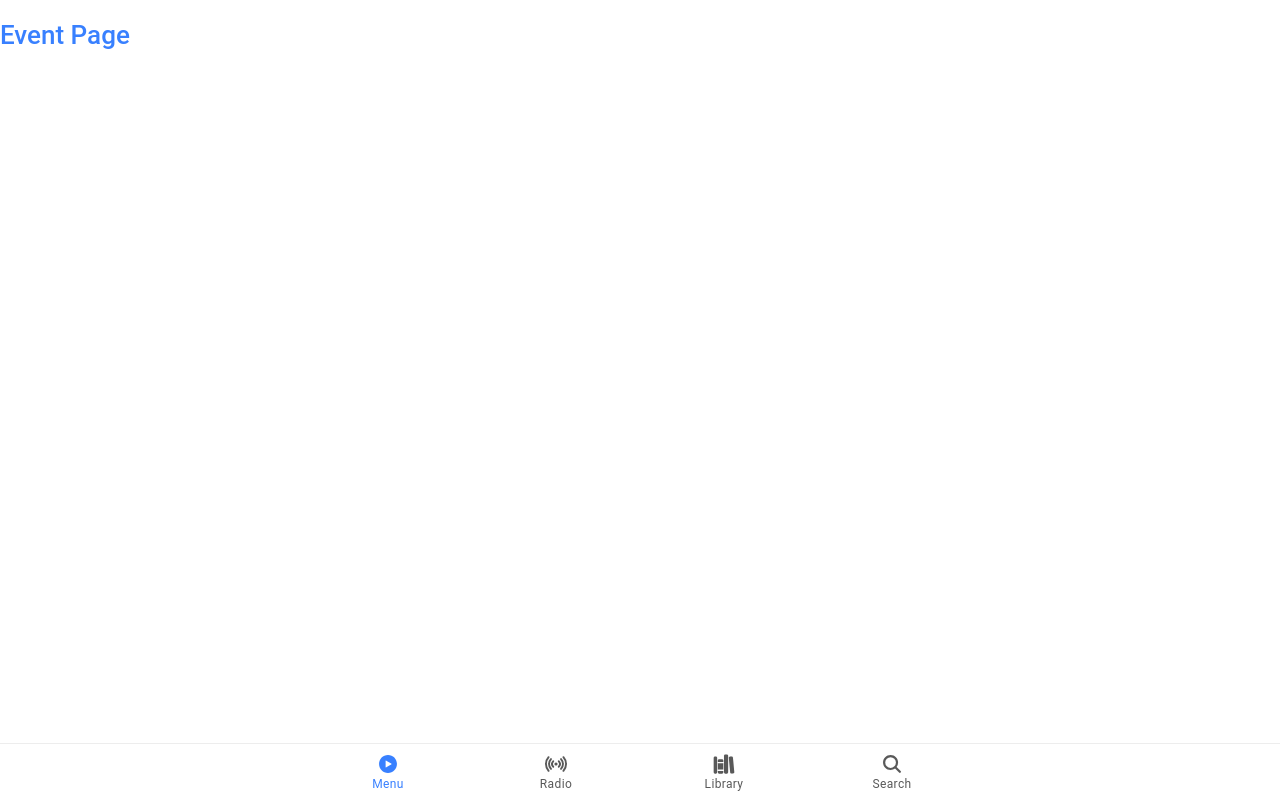
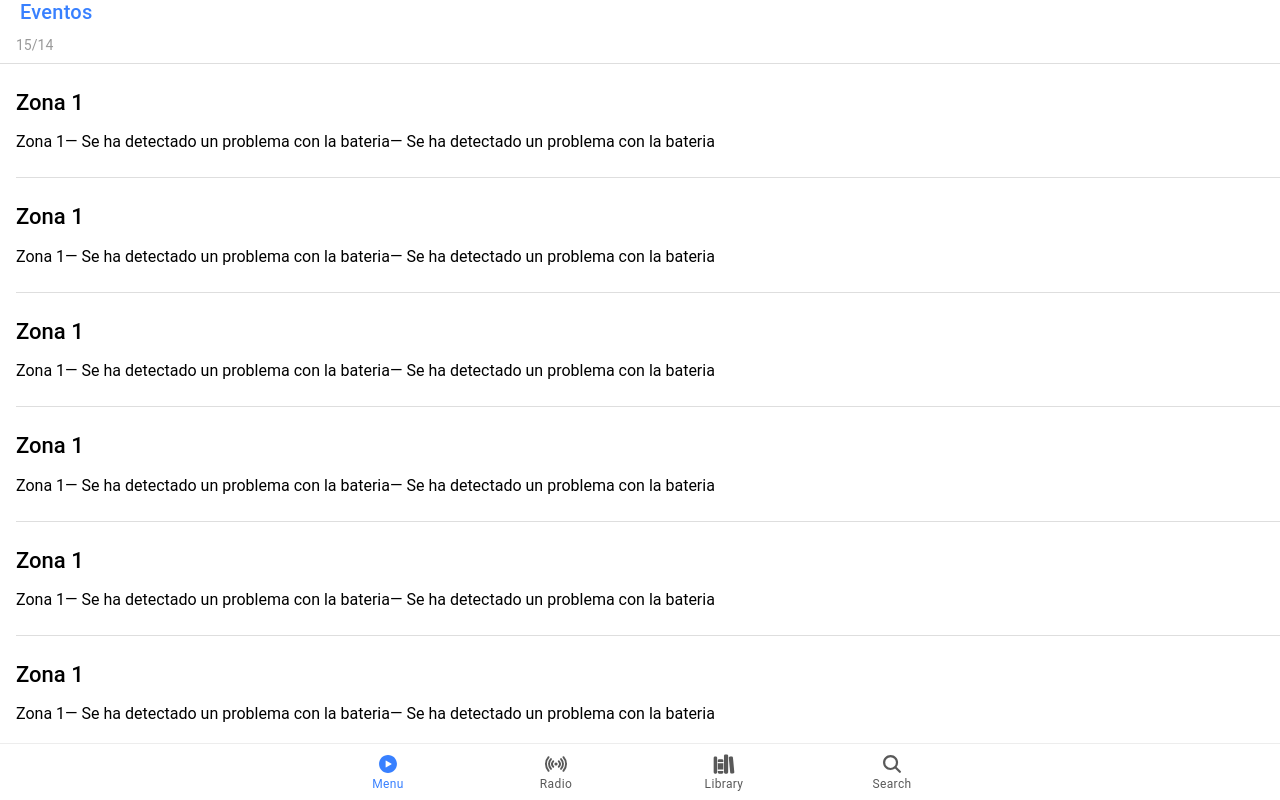
Before and after one commit to Vinici0/ionic-sc, a React (Vite) app: page /home/event in a window 1280 px wide. Built offline with nearby package versions, Linux system fonts and the light colour scheme.

Commit message:
update component in home

```diff
--- a/src/pages/home/components/EventDetail.tsx
+++ b/src/pages/home/components/EventDetail.tsx
@@ -1,13 +1,87 @@
 import {
+  IonCol,
+  IonGrid,
+  IonItemDivider,
+  IonLabel,
+  IonRow,
   IonText,
+  IonTitle,
 } from "@ionic/react";
 
-export const EventDetail = () => {
+import "./Statyles.css";
+import { EventDetailProps } from "../../../interfaces/interfaces";
+import { EventListItem } from "./EventListItem";
+
+const EventDetailList: EventDetailProps[] = [
+  {
+    id: 1,
+    date: "13/03/24 14:21:08",
+    zone: "Zona 1",
+    event: "Problema de bateria",
+    description: "Se ha detectado un problema con la bateria",
+  },
+  {
+    id: 2,
+    date: "13/03/24 14:21:08",
+    zone: "Zona 1",
+    event: "Problema de bateria",
+    description: "Se ha detectado un problema con la bateria",
+  },
+  {
+    id: 3,
+    date: "13/03/24 14:21:08",
+    zone: "Zona 1",
+    event: "Problema de bateria",
+    description: "Se ha detectado un problema con la bateria",
+  },
+  {
+    id: 4,
+    date: "13/03/24 14:21:08",
+    zone: "Zona 1",
+    event: "Problema de bateria",
+    description: "Se ha detectado un problema con la bateria",
+  },
+  {
+    id: 5,
+    date: "13/03/24 14:21:08",
+    zone: "Zona 1",
+    event: "Problema de bateria",
+    description: "Se ha detectado un problema con la bateria",
+  },
+  {
+    id: 6,
+    date: "13/03/24 14:21:08",
+    zone: "Zona 1",
+    event: "Problema de bateria",
+    description: "Se ha detectado un problema con la bateria",
+  },
+  {
+    id: 7,
+    date: "13/03/24 14:21:08",
+    zone: "Zona 1",
+    event: "Problema de bateria",
+    description: "Se ha detectado un problema con la bateria",
+  },
+  {
+    id: 8,
+    date: "13/03/24 14:21:08",
+    zone: "Zona 1",
+    event: "Problema de bateria",
+    description: "Se ha detectado un problema con la bateria",
+  },
+];
+
+export const EventDetail: React.FC = () => {
   return (
     <>
-      <IonText color="primary">
-        <h1>Event Page</h1>
-      </IonText>
+      <IonTitle color="primary">Eventos</IonTitle>
+      <IonItemDivider sticky>
+        <IonLabel>15/14</IonLabel>
+      </IonItemDivider>
+      {/* Mapea cada elemento de EventDetailList y pasa cada objeto como prop a SessionListItem */}
+      {EventDetailList.map((eventDetailProps: EventDetailProps, index:number) => (
+        <EventListItem key={index}  eventDetailProps={eventDetailProps} number={index} />
+      ))}
     </>
   );
 };
--- /dev/null
+++ b/src/pages/home/components/EventListItem.tsx
@@ -0,0 +1,38 @@
+import React, { useRef } from "react";
+import {
+  IonItemSliding,
+  IonItem,
+  IonLabel,
+  IonItemOptions,
+  IonItemOption,
+} from "@ionic/react";
+
+import { EventDetailProps } from "../../../interfaces/interfaces";
+
+interface EventDetailObjectProps {
+  eventDetailProps: EventDetailProps;
+  number: number;
+}
+
+export const EventListItem: React.FC<EventDetailObjectProps> = (
+  eventDetailObjectProps
+) => {
+  const { eventDetailProps } = eventDetailObjectProps;
+  return (
+    <IonItemSliding>
+      <IonItem routerLink={`/tabs/schedule/${eventDetailProps.id}`}>
+        <IonLabel>
+          <h3>{eventDetailProps.zone}</h3>
+          <p>
+            {eventDetailProps.zone}&mdash;&nbsp;
+            {eventDetailProps.description}&mdash;&nbsp;
+            {eventDetailProps.description}
+          </p>
+        </IonLabel>
+      </IonItem>
+      <IonItemOptions>
+        <IonItemOption color="favorite">Favorite</IonItemOption>
+      </IonItemOptions>
+    </IonItemSliding>
+  );
+};
--- /dev/null
+++ b/src/pages/home/components/Statyles.css
@@ -0,0 +1,7 @@
+
+ion-col {
+    background-color: #135d54;
+    border: solid 1px #fff;
+    color: #fff;
+    text-align: center;
+  }
--- a/src/pages/home/components/index.ts
+++ b/src/pages/home/components/index.ts
@@ -2,3 +2,4 @@
 export {EventDetail} from "./EventDetail"
 export {LateralMenuList} from "./LateralMenuList"
 export {StateObject} from "./StateObject"
+export {EventListItem as SessionListItem}    from "./EventListItem"
```
Also changed, not shown: src/interfaces/interfaces.ts (+9 -0 lines).
